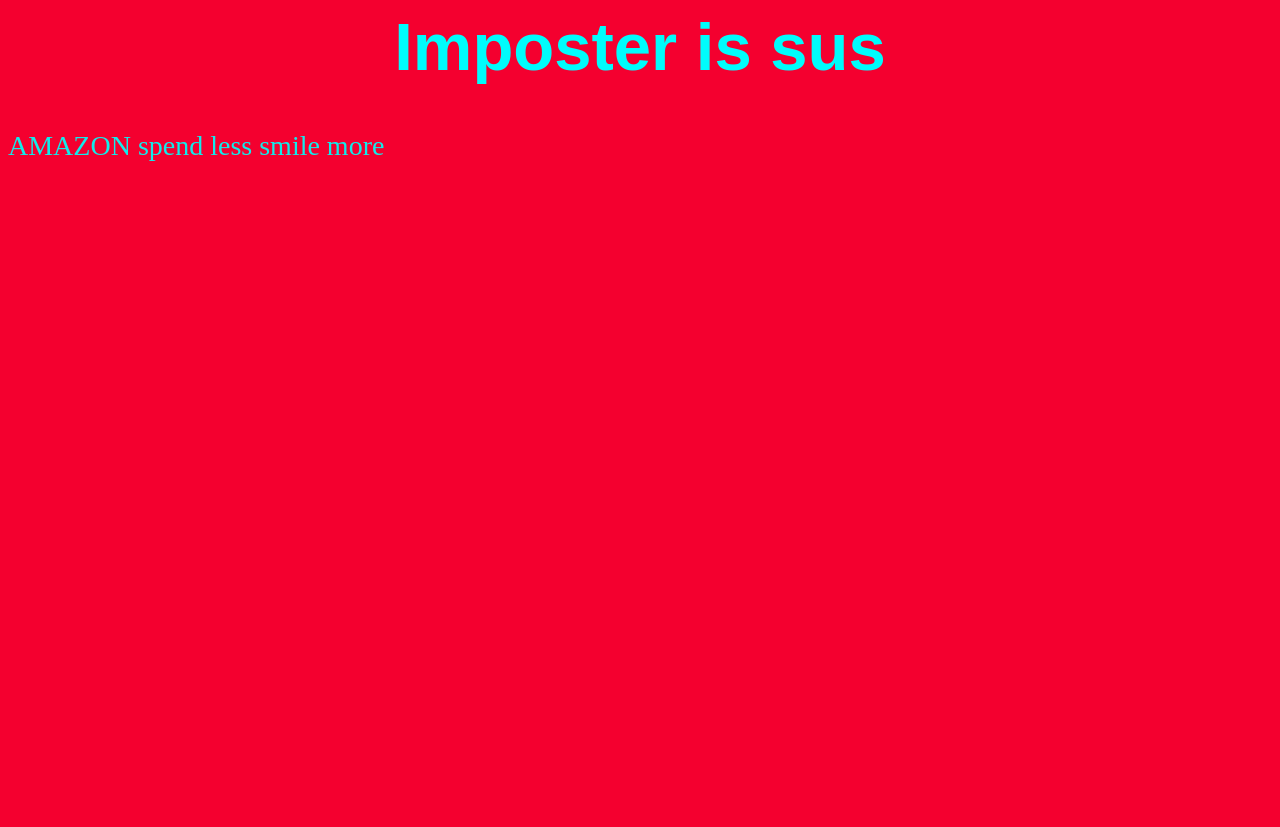
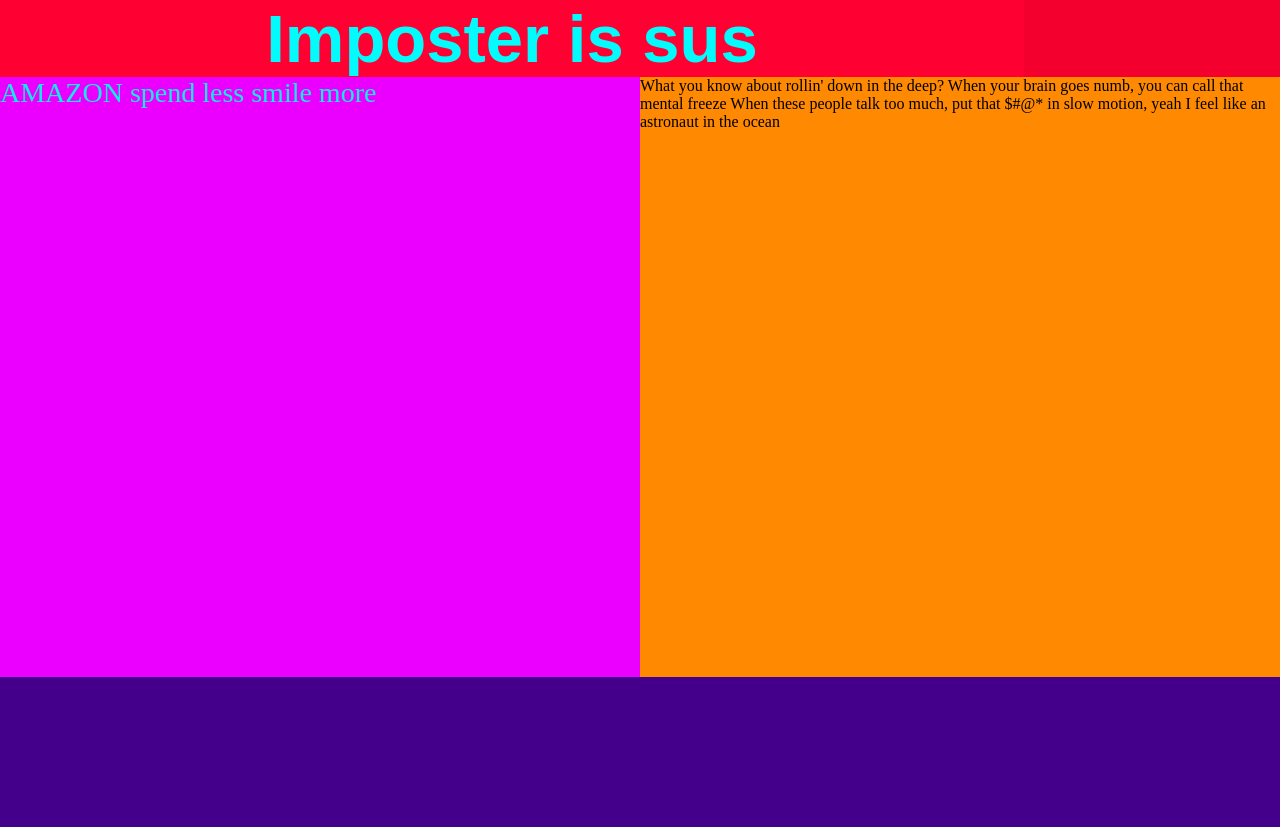
Before and after one commit to landen147/CSS-Webstie, a plain HTML site: page index.html in a window 1280 px wide. Before the commit the page ends 800 px from the top, so only its background shows below. Drawn offline with Linux system fonts and the light colour scheme.

Commit message:
i made sections of the website

```diff
--- a/index.html
+++ b/index.html
@@ -4,7 +4,21 @@
    </head>
 
   <body>
+      <div class="header">
       <h1>Imposter is sus </h1>
+      </div>
+      <div class="left">
       <a href="https://www.amazon.com/">AMAZON spend less smile more</a>
-  </body>
-</html>
+      </div>
+   <div class="right">
+      <p>
+         What you know about rollin' down in the deep?
+When your brain goes numb, you can call that mental freeze
+When these people talk too much, put that $#@* in slow motion, yeah
+I feel like an astronaut in the ocean
+       </p>
+      </div>
+      <div class="footer">
+      </div>
+    </body>
+    </html>
--- a/style.css
+++ b/style.css
@@ -20,3 +20,30 @@ a {
     text-decoration: none;
     font-size: 28;
 }
+
+div.header{
+    width: 80%;
+    background-color: #ff0033
+}
+div.left{
+    float:left;
+    width:50%;
+    height: 600px;
+    background-color: #eb00ff
+}
+div.right{
+    float:right;
+    width: 50%;
+    height: 600px;
+    background-color: rgb(255, 137, 0)
+}
+div.footer{
+    display:inline-block;
+    width: 100%;
+    height: 150px;
+    background-color: #45008b
+}
+*{
+    margin: 0px;
+    padding: 0px;
+}
```
